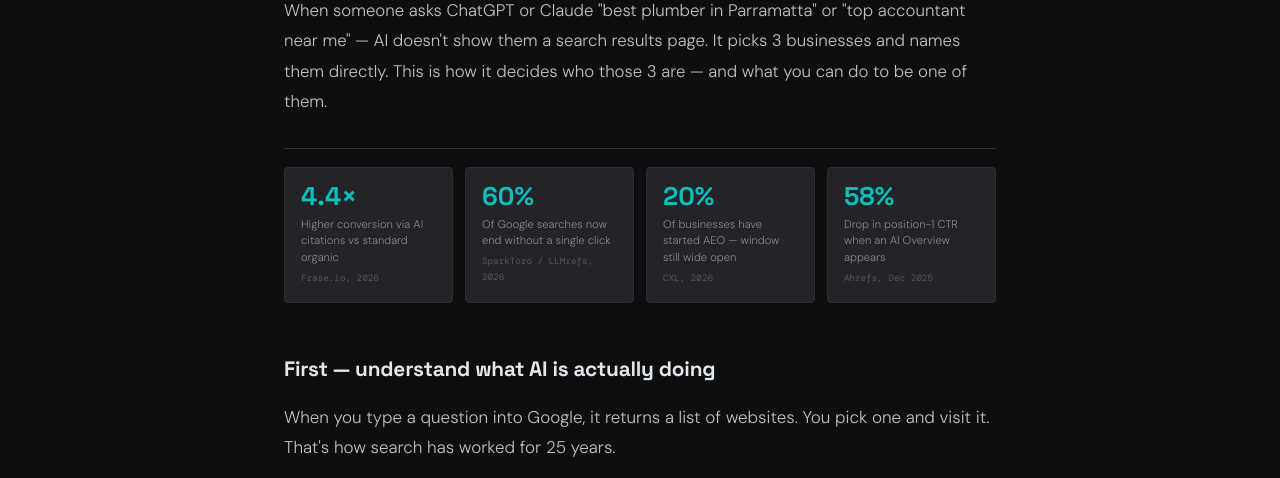
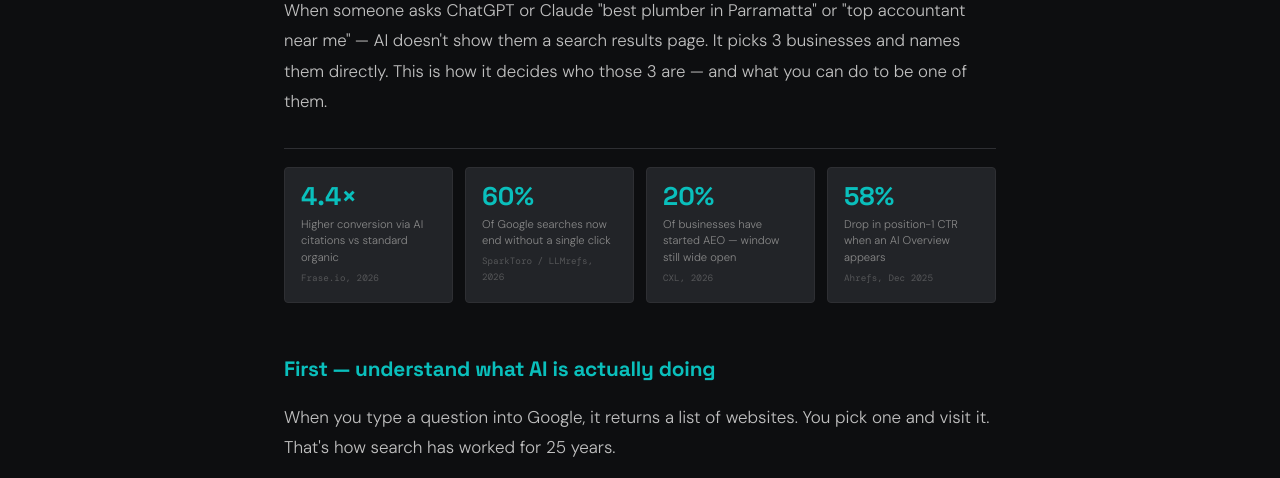
Before and after one commit to aisearch-global/AiSearch.Global, a plain HTML site: page insights/how-ai-decides-which-businesses-to-recommend.html in a window 1280 px wide. Shown: the part 252-730 px from the top of the page. Drawn offline with nearby package versions, Linux system fonts and the light colour scheme.

Commit message:
Color insights section headings Tiffany blue

```diff
--- a/insights/how-ai-decides-which-businesses-to-recommend.html
+++ b/insights/how-ai-decides-which-businesses-to-recommend.html
@@ -265,7 +265,7 @@ header{position:sticky;top:0;z-index:100;background:rgba(13,14,16,.92);backdrop-
   font-size: 1.3rem;
   font-weight: 700;
   letter-spacing: -.01em;
-  color: var(--white);
+  color: var(--tiffany);
   margin: 40px 0 14px;
 }
 .article h3 {
```
